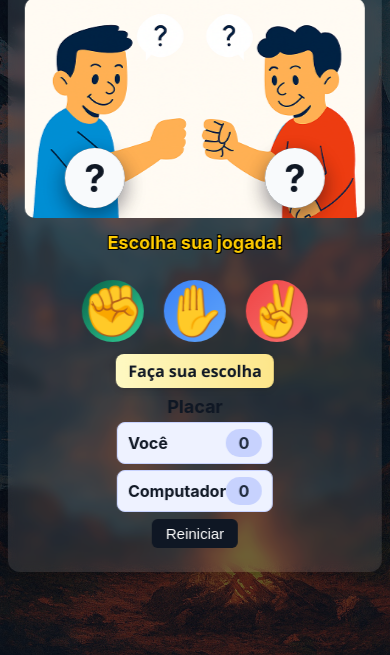
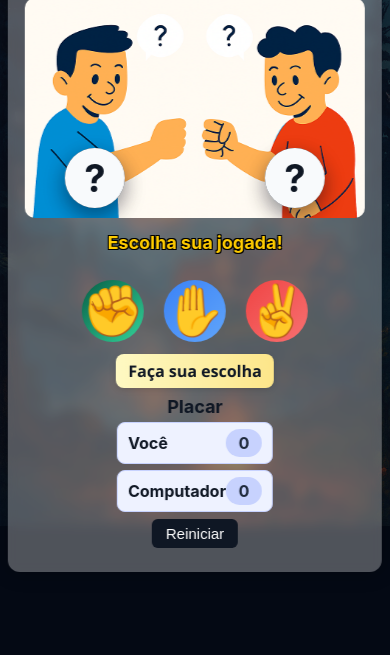
Before and after one commit to xandescott/jokenpo, a website: page index.html in a window 390 px wide. Shown: the part 189-844 px from the top of the page. Drawn offline with Linux system fonts and the light colour scheme.

Commit message:
Update styles.css

```diff
--- a/styles.css
+++ b/styles.css
@@ -46,8 +46,8 @@ body::before {
   top: 44%;              /* diminua este valor para subir mais */
   left: 50%;
   transform: translate(-50%, -50%);
-  background: rgba(255, 255, 255, 0.10); /* branco com transparência */
-  backdrop-filter: blur(6px);            /* efeito de desfoque no fundo */
+  background: rgba(255, 255, 255, 0.3); /* branco com transparência */
+  backdrop-filter: blur(6px);             /*efeito de desfoque no fundo */
   border-radius: 12px;
   box-shadow: 0 4px 12px rgba(0,0,0,0.2);
   z-index: 999;
@@ -839,7 +839,7 @@ body::before {
   #bgVideo { display: none; }
   body {
     background: url("assets/backgrounds/medieval-scene.jpg") no-repeat center center;
-    background-size: cover;
+    background-size: contain;
     background-color: black; /* fallback */
   }
 
```
